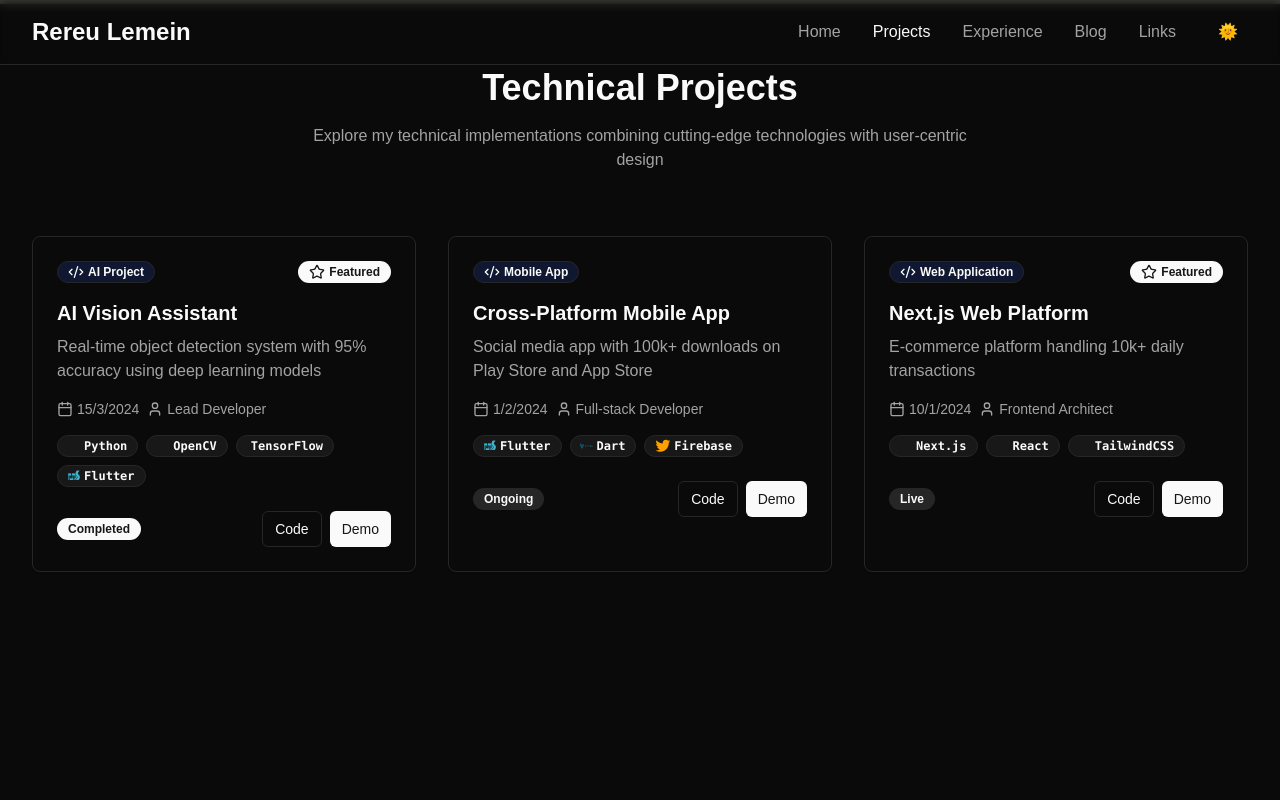
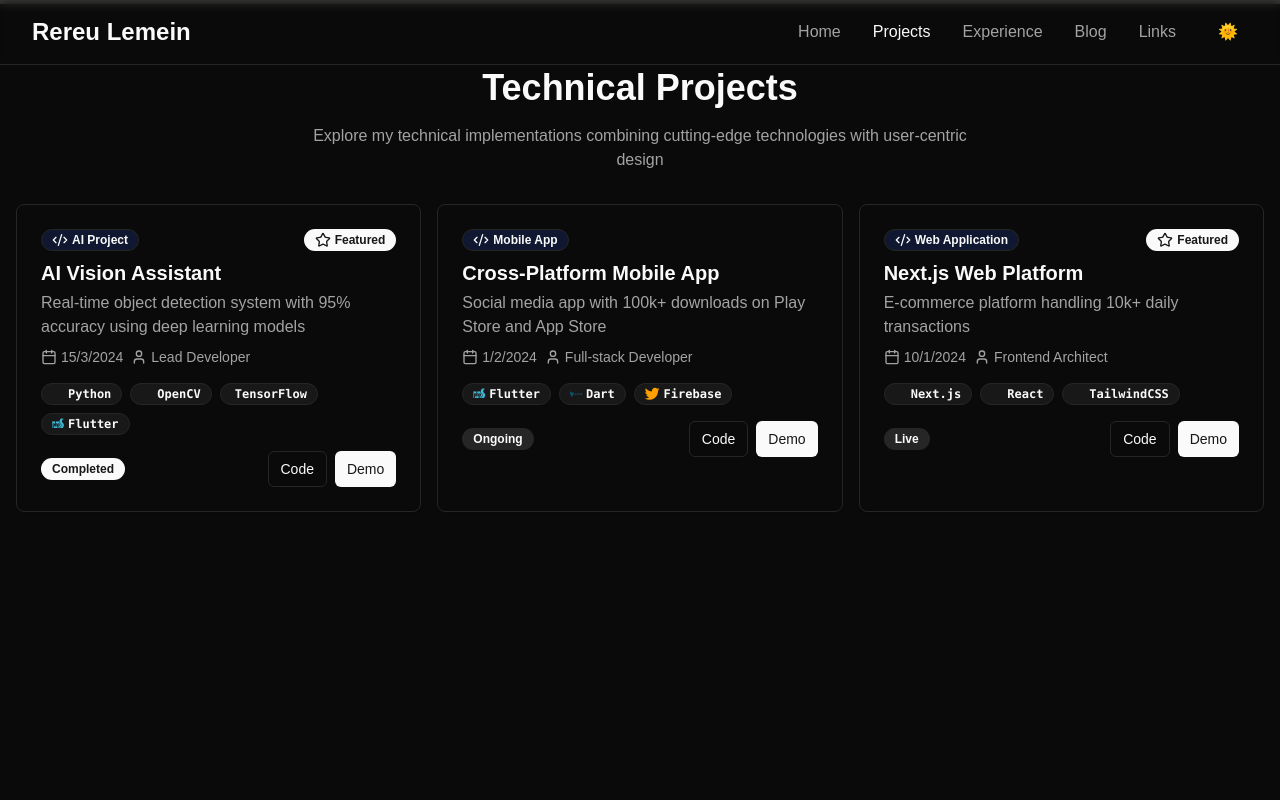
Before and after one commit to Mikhail-Tal-khal/Mikhail-Tal-Rereu, a Next.js app: page /projects in a window 1280 px wide. Shown: the top 800 px of the page. Built offline with nearby package versions, Linux system fonts and the light colour scheme; some icons are missing.

Commit message:
Projects Section

```diff
--- a/app/components/ProjectsSection.tsx
+++ b/app/components/ProjectsSection.tsx
@@ -68,21 +68,21 @@ export default function ProjectsSection() {
   };
 
   return (
-    <section className="py-16 px-4 sm:px-6 lg:px-8 max-w-7xl mx-auto">
-      <div className="text-center mb-16">
+    <section className="py-16 px-4 sm:px-6 lg:px-4 max-w-7xl mx-auto">
+      <div className="text-center mb-8">
         <h1 className="text-4xl font-bold mb-4">Technical Projects</h1>
         <p className="text-muted-foreground max-w-2xl mx-auto">
           Explore my technical implementations combining cutting-edge technologies with user-centric design
         </p>
       </div>
 
-      <div className="grid grid-cols-1 md:grid-cols-2 lg:grid-cols-3 gap-8">
+      <div className="grid grid-cols-1 md:grid-cols-2 lg:grid-cols-3 gap-4">
         {projects.map((project) => (
           <Card
             key={project.title}
             className="p-6 hover:shadow-lg transition-all group"
           >
-            <div className="flex flex-col gap-4">
+            <div className="flex flex-col gap-2">
               <div className="flex items-start justify-between">
                 <Badge
                   variant="outline"
@@ -100,8 +100,8 @@ export default function ProjectsSection() {
               </div>
 
               <div>
-                <h3 className="text-xl font-semibold mb-2">{project.title}</h3>
-                <p className="text-muted-foreground mb-4">
+                <h3 className="text-xl font-semibold mb-1">{project.title}</h3>
+                <p className="text-muted-foreground mb-2">
                   {project.description}
                 </p>
 
@@ -116,7 +116,7 @@ export default function ProjectsSection() {
                   </div>
                 </div>
 
-                <div className="flex flex-wrap gap-2 mb-6">
+                <div className="flex flex-wrap gap-2 mb-4">
                   {project.tech.map((tech) => (
                     <Badge
                       key={tech}
--- a/app/layout.tsx
+++ b/app/layout.tsx
@@ -3,6 +3,7 @@ import './globals.css';
 import type { Metadata } from 'next';
 import localFont from 'next/font/local';
 import { ThemeProvider } from "@/components/theme-provider";
+import { Space_Mono } from 'next/font/google'
 import Navbar from "@/app/components/Navbar";
 import FooterSection from "@/app/components/FooterSection";
 import { Analytics } from "@vercel/analytics/react"
@@ -13,6 +14,12 @@ const inter = localFont({
   src: '../public/fonts/inter-var.woff2',
   variable: '--font-inter',
 });
+
+const spaceMono = Space_Mono({
+  weight: '400',
+  subsets: ['latin'],
+  display: 'swap',
+})
 
 export const metadata: Metadata = {
   icons: '/images/portfolio/strategy.png',
@@ -26,7 +33,7 @@ export default function RootLayout({
   children: React.ReactNode;
 }) {
   return (
-    <html lang="en" suppressHydrationWarning>
+    <html lang="en" suppressHydrationWarning >
       <body className={`${inter.variable} font-sans`}>
         <ThemeProvider
           attribute="class"
--- a/package.json
+++ b/package.json
@@ -10,6 +10,7 @@
   },
   "dependencies": {
     "@hookform/resolvers": "^3.9.0",
+    "@next/font": "^14.2.15",
     "@next/swc-wasm-nodejs": "13.5.1",
     "@radix-ui/react-accordion": "^1.2.0",
     "@radix-ui/react-alert-dialog": "^1.1.1",
```
Also changed, not shown: 1 other file (tests, documents, lock files or other folders).
